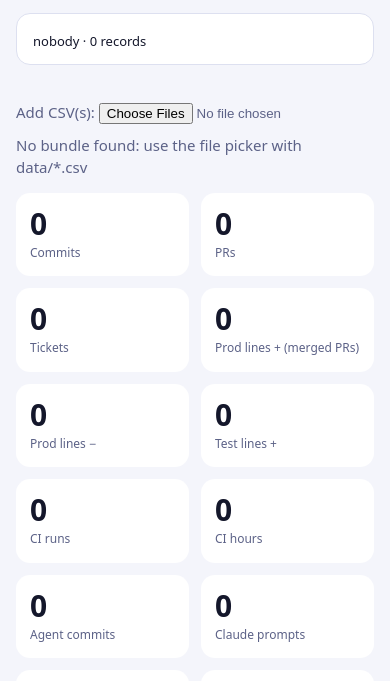
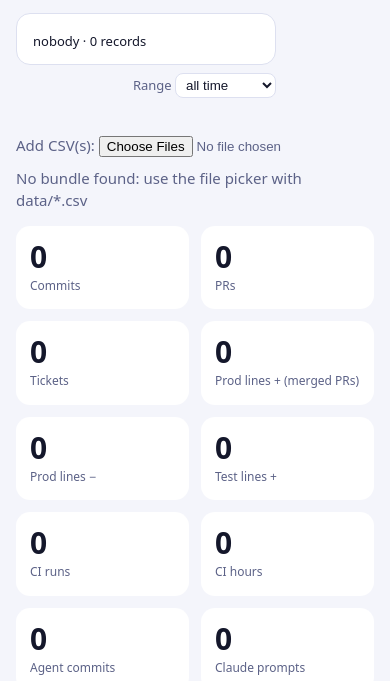
Before and after one commit to jexp/repo-wrapped, a plain HTML site: page index.html in a window 390 px wide. Shown: the part 97-778 px from the top of the page. Drawn offline with Linux system fonts and the light colour scheme.

Commit message:
feat(page): range dropdown (all/day/week/month/quarter/year), most-recent repo in heading, status fix
Co-Authored-By: Claude Sonnet 5.5 <noreply@anthropic.com>

```diff
--- a/index.html
+++ b/index.html
@@ -5,7 +5,7 @@
 :root{--bg:#0f1220;--card:#181c30;--ink:#eef0ff;--mute:#9aa0c4;--a:#7c5cff;--b:#22d3a6;--c:#ffb454;--d:#ff6b8b;--e:#4cc3ff;--grid:#2a2f4d}
 @media (prefers-color-scheme:light){:root{--bg:#f4f5fb;--card:#fff;--ink:#14172b;--mute:#5c6287;--grid:#dde0f0}}
 *{box-sizing:border-box}body{margin:0;background:var(--bg);color:var(--ink);font:15px/1.5 system-ui,sans-serif}
-.hd{display:flex;flex-wrap:wrap;gap:16px;justify-content:space-between;align-items:flex-start}header{padding:28px 16px 8px;max-width:1200px;margin:auto}.badge{background:var(--card);border-radius:14px;padding:12px 16px;text-align:right;min-width:260px;border:1px solid var(--grid)}.badge .r{font-size:20px;font-weight:700;letter-spacing:-.01em}.badge .s{color:var(--mute);font-size:12px;margin-top:2px}.badge .n{font-size:13px;margin-top:6px}@media(max-width:600px){.badge{text-align:left;width:100%}}
+.hd{display:flex;flex-wrap:wrap;gap:16px;justify-content:space-between;align-items:flex-start}header{padding:28px 16px 8px;max-width:1200px;margin:auto}.rt{display:flex;flex-direction:column;gap:8px;align-items:flex-end}.range{width:100%;min-width:260px;font-size:13px;color:var(--mute);text-align:right}.range select{background:var(--card);color:var(--ink);border:1px solid var(--grid);border-radius:8px;padding:3px 6px}.range .s{font-size:12px}.badge{background:var(--card);border-radius:14px;padding:12px 16px;text-align:right;min-width:260px;border:1px solid var(--grid)}.badge .r{font-size:20px;font-weight:700;letter-spacing:-.01em}.badge .s{color:var(--mute);font-size:12px;margin-top:2px}.badge .n{font-size:13px;margin-top:6px}@media(max-width:600px){.badge{text-align:left;width:100%}}
 h1{font-size:44px;margin:0;background:linear-gradient(90deg,var(--a),var(--b),var(--c));-webkit-background-clip:text;background-clip:text;color:transparent}
 .sub{color:var(--mute)}main{max-width:1200px;margin:auto;padding:0 16px 60px}
 .bar{display:flex;flex-wrap:wrap;gap:10px;align-items:center;margin:14px 0}
@@ -25,7 +25,7 @@ table{border-collapse:collapse;width:100%;font-size:13px}td,th{padding:4px 8px;t
 .box small{display:block;opacity:.9}
 input[type=file]{color:var(--mute)}
 </style></head><body>
-<header><div class="hd"><div><h1>Repo Wrapped</h1><div class="sub" id="sub0"></div></div><div id="badge" class="badge"></div></div><div id="sub" style="display:none"></div><div id="cover" style="display:none"></div></header>
+<header><div class="hd"><div><h1>Repo Wrapped</h1><div class="sub" id="sub0"></div></div><div class="rt"><div id="badge" class="badge"></div><div class="range"><label>Range <select id="rsel"><option value="all">all time</option><option value="1">last day</option><option value="7">last week</option><option value="30">last month</option><option value="91">last quarter</option><option value="365">last year</option></select></label><div class="s" id="rlab"></div></div></div></div><div id="sub" style="display:none"></div><div id="cover" style="display:none"></div></header>
 <main>
 <div class="bar" id="people"></div>
 <div class="bar"><label class="sub">Add CSV(s): <input type="file" id="file" accept=".csv" multiple></label><span class="sub" id="status"></span></div>
@@ -60,7 +60,7 @@ input[type=file]{color:var(--mute)}
 <script>
 const COLORS=["#7c5cff","#22d3a6","#ffb454","#ff6b8b","#4cc3ff","#b0e05a"];
 let AREAS=[];
-const state={rows:{},sel:new Set(),names:{}};
+const state={rows:{},sel:new Set(),names:{},cut:null};
 const $=id=>document.getElementById(id);
 const num=v=>v===""||v==null?0:+v;
 function parseCSV(t){const out=[];let row=[],f="",q=false;for(let i=0;i<t.length;i++){const c=t[i];if(q){if(c=='"'){if(t[i+1]=='"'){f+='"';i++}else q=false}else f+=c}else if(c=='"')q=true;else if(c==","){row.push(f);f=""}else if(c=="\n"){row.push(f);out.push(row);row=[];f=""}else if(c!="\r")f+=c}if(f||row.length){row.push(f);out.push(row)}
@@ -69,7 +69,12 @@ function tzMin(s){const m=/([+-])(\d\d):?(\d\d)/.exec(s||"+00:00");return m?(m[1
 function local(r,field){const s=r[field||"start_at"];if(!s)return null;const d=new Date(s);if(isNaN(d))return null;return new Date(d.getTime()+tzMin(r.tz)*60000)}
 const month=d=>d.getUTCFullYear()+"-"+String(d.getUTCMonth()+1).padStart(2,"0");
 function svgWrap(w,h,inner){return `<svg viewBox="0 0 ${w} ${h}">${inner}</svg>`}
-function selRows(){let a=[];for(const p of state.sel)a=a.concat(state.rows[p]||[]);return a}
+const rowDate=r=>{const v=r.start_at||r.created_at,d=v?new Date(v):null;return d&&!isNaN(d)?d:null};
+function allSel(){let a=[];for(const p of state.sel)a=a.concat(state.rows[p]||[]);return a}
+function selRows(){const a=allSel();return state.cut?a.filter(r=>{const d=rowDate(r);return d&&d>=state.cut}):a}
+function extent(){let lo=null,hi=null;allSel().forEach(r=>{[rowDate(r),r.end_at?new Date(r.end_at):null].forEach(d=>{if(!d||isNaN(d))return;if(!lo||d<lo)lo=d;if(!hi||d>hi)hi=d})});return[lo,hi]}
+function rangeUI(){const[lo,hi]=extent();if(!lo)return;$("rlab").textContent="from "+(state.cut||lo).toISOString().slice(0,10)+" (data "+lo.toISOString().slice(0,10)+" → "+hi.toISOString().slice(0,10)+")"}
+$("rsel").onchange=e=>{const v=e.target.value;const[lo,hi]=extent();state.cut=v=="all"||!hi?null:new Date(hi.getTime()-(+v)*864e5);render()};
 function months(rows,f){const s=new Set();rows.forEach(r=>{const d=local(r,f);if(d)s.add(month(d))});const arr=[...s].sort();if(!arr.length)return[];const out=[];let [y,m]=arr[0].split("-").map(Number);const [ye,me]=arr[arr.length-1].split("-").map(Number);while(y<ye||(y==ye&&m<=me)){out.push(y+"-"+String(m).padStart(2,"0"));m++;if(m>12){m=1;y++}}return out}
 function stackedBars(el,ms,series,opts={}){const W=560,H=210,L=40,B=26,T=8;if(!ms.length){el.innerHTML="<p>no data</p>";return}
 const tot=ms.map((m,i)=>series.reduce((s,x)=>s+(x.data[i]||0),0));let mx=Math.max(1,...tot);const bw=(W-L)/ms.length;let g="";
@@ -82,7 +87,8 @@ function fmt(n){n=+n;return n>=1e6?(n/1e6).toFixed(1)+"M":n>=1e4?(n/1e3).toFixed
 function sumBy(rows,types,ms,fn,f){const o=ms.map(()=>0);const ix=Object.fromEntries(ms.map((m,i)=>[m,i]));rows.forEach(r=>{if(!types.includes(r.record_type))return;const d=local(r,f);if(!d)return;const i=ix[month(d)];if(i!=null)o[i]+=fn(r)});return o}
 function median(a){if(!a.length)return 0;a=[...a].sort((x,y)=>x-y);return a[Math.floor(a.length/2)]}
 
-function render(){const rows=selRows();const names=[...state.sel].map(p=>state.names[p]||p).join(", ")||"nobody";$("sub").textContent=names+" · "+rows.length.toLocaleString()+" records";{let lo=null,hi=null;rows.forEach(r=>{[r.start_at||r.created_at,r.end_at||r.start_at].forEach(v=>{const d=v?new Date(v):null;if(!d||isNaN(d))return;if(!lo||d<lo)lo=d;if(!hi||d>hi)hi=d})});const f=d=>d.toISOString().slice(0,10);
+function render(){const rows=selRows();rangeUI();if(allSel().length)$("status").textContent="";const names=[...state.sel].map(p=>state.names[p]||p).join(", ")||"nobody";$("sub").textContent=names+" · "+rows.length.toLocaleString()+" records";{let lo=null,hi=null;rows.forEach(r=>{[r.start_at||r.created_at,r.end_at||r.start_at].forEach(v=>{const d=v?new Date(v):null;if(!d||isNaN(d))return;if(!lo||d<lo)lo=d;if(!hi||d>hi)hi=d})});const f=d=>d.toISOString().slice(0,10);{const names=(window.WRAPPED_REPOS||[]).map(x=>x.name),last={};rows.forEach(r=>{if(!names.includes(r.repo))return;const v=r.end_at||r.start_at||r.created_at,d=v?new Date(v):null;if(d&&!isNaN(d)&&(!last[r.repo]||d>last[r.repo]))last[r.repo]=d});
+const top=Object.keys(last).sort((x,y)=>last[y]-last[x])[0]||(names.length?names[names.length-1]:null);if(top){document.querySelector("h1").textContent=top+" Wrapped";document.title=top+" Wrapped"}}
 const who=[...state.sel].map(p=>((state.names[p]||p).split(" ")[0]).toLowerCase()).join(", ")||"nobody";
 $("badge").innerHTML=lo?`<div class="s">covered</div><div class="r">${f(lo)} &rarr; ${f(hi)}</div><div class="s">${Math.round((hi-lo)/864e5)+1} days${window.WRAPPED_GENERATED?" · pulled "+window.WRAPPED_GENERATED.replace("T"," ")+" UTC":""}</div><div class="n">${who} &middot; ${rows.length.toLocaleString()} records</div>`:`<div class="n">${who} &middot; ${rows.length.toLocaleString()} records</div>`}
 const by=t=>rows.filter(r=>r.record_type==t);const commits=by("commit"),prs=by("pr"),tix=by("ticket"),ci=by("ci_run"),ses=by("session");
```
Also changed, not shown: 1 other file.
